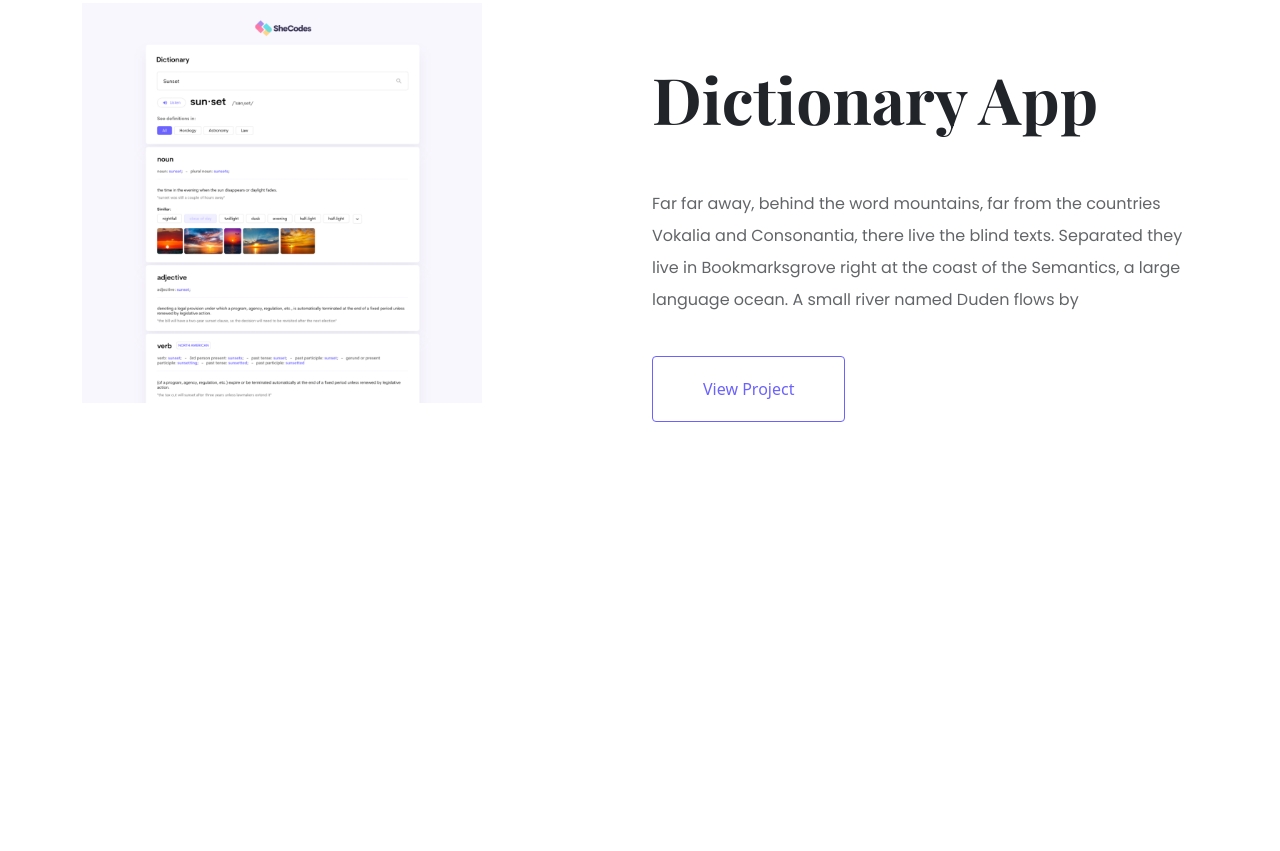
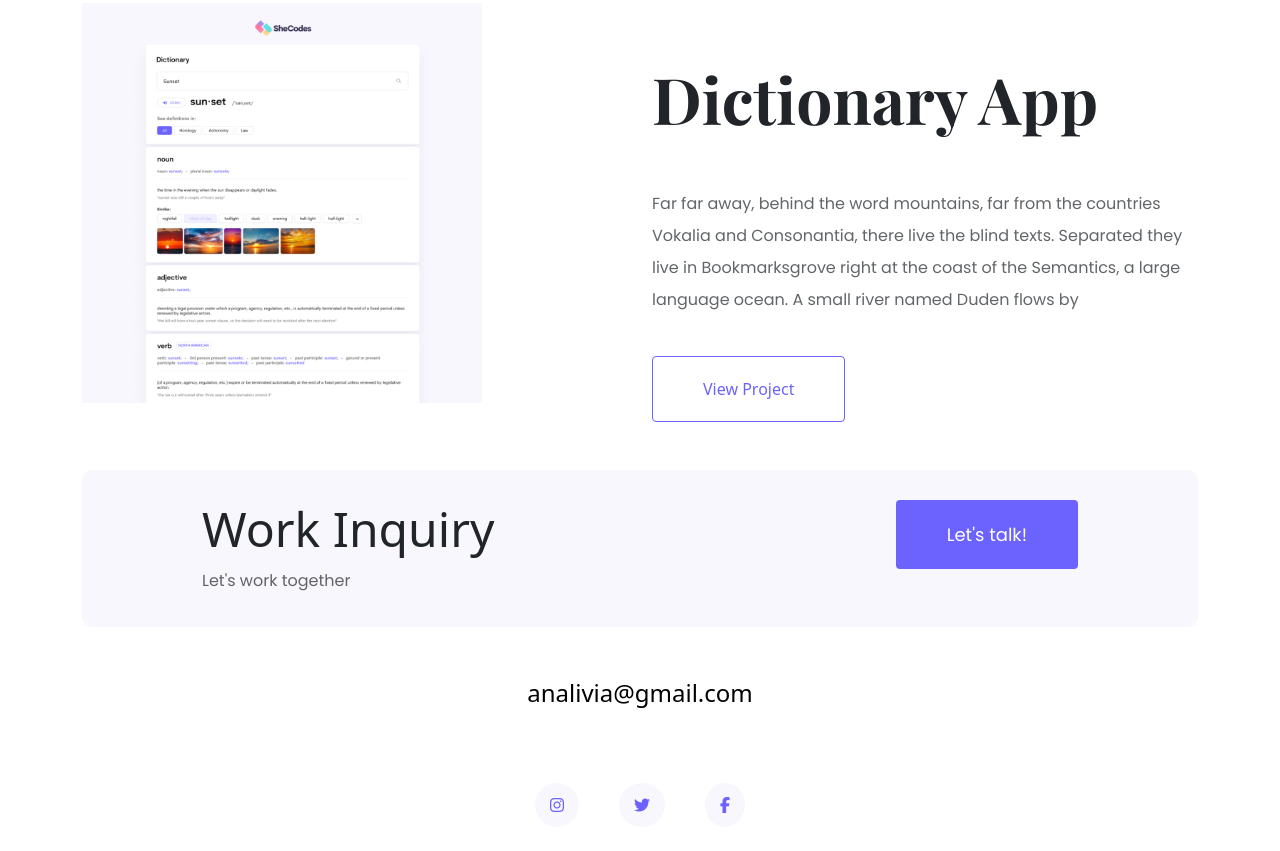
Before and after one commit to analiviag/portfolio-project, a plain HTML site: page index.html in a window 1280 px wide. Shown: the part 1931-2782 px from the top of the page. Before the commit the page ends 2401 px from the top, so only its background shows below. Drawn offline with nearby package versions, Linux system fonts and the light colour scheme; a web font is replaced by a local one.

Commit message:
added the footer

```diff
--- a/index.html
+++ b/index.html
@@ -118,6 +118,37 @@
           <a href="#" class="btn btn-branding-project">View Project</a>
         </div>
       </div>
+      <footer>
+        <div class="contact-box justify-content-between mb-5 d-none d-md-flex">
+          <div>
+            <h4>Work Inquiry</h4>
+            <p>Let's work together</p>
+          </div>
+          <div>
+            <a href="" class="btn btn-branding">Let's talk!</a>
+          </div>
+        </div>
+        <div class="d-flex justify-content-center">
+          <a
+            class="email-link text-decoration-none text-center"
+            href="mailto:analivia@gmail.com"
+            >analivia@gmail.com</a
+          >
+        </div>
+        <br />
+        <div class="social-links my-5 d-flex justify-content-center">
+          <a href="">
+            <i class="fa-brands fa-instagram"></i>
+          </a>
+
+          <a href="">
+            <i class="fa-brands fa-twitter"></i>
+          </a>
+          <a href="">
+            <i class="fa-brands fa-facebook-f"></i>
+          </a>
+        </div>
+      </footer>
     </div>
   </body>
 </html>
--- a/style/style.css
+++ b/style/style.css
@@ -23,6 +23,10 @@ h3 {
   font-family: var(--content-font);
   font-weight: normal;
   font-size: 24px;
+}
+
+h4 {
+  font-size: 48px;
 }
 
 p {
@@ -120,6 +124,37 @@ nav li.active a {
   color: var(--brand-color);
 }
 
+footer .contact-box {
+  background-color: var(--secondary-color);
+  padding: 30px 120px;
+  border-radius: 10px;
+}
+
+footer .contact-box p {
+  margin: 0;
+}
+footer a.email-link {
+  font-size: 24px;
+  color: black;
+}
+
+footer .email-link:hover {
+  color: var(--brand-color);
+}
+
+footer .social-links a {
+  color: var(--brand-color);
+  margin: 0 20px;
+  background-color: var(--secondary-color);
+  padding: 10px 15px;
+  border-radius: 50%;
+}
+
+footer .social-links a:hover {
+  color: white;
+  background-color: var(--brand-color);
+}
+
 @media (max-width: 900px) {
   p {
     text-align: center;
```
